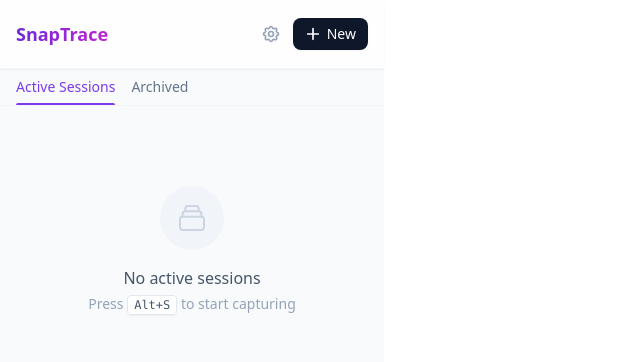
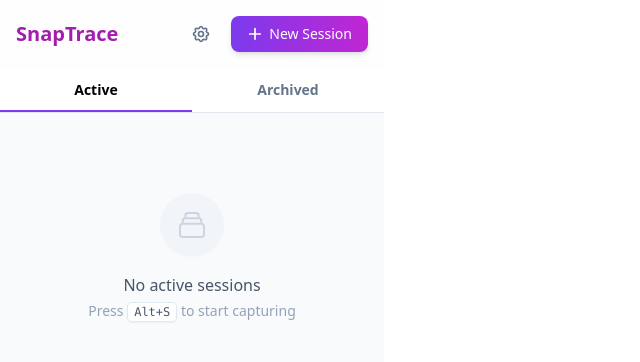
Before and after one commit to DNI9/SnapTrace, a React (Vite) app: page / in a window 1280 px wide. Shown: the top 362 px of the page, without its empty margins (0-640 px from the left). Built offline with nearby package versions, Linux system fonts and the light colour scheme.

Commit message:
style: refresh UI with updated styling for header, tabs, and session cards.

```diff
--- a/src/App.tsx
+++ b/src/App.tsx
@@ -152,19 +152,17 @@
 
   return (
     <div className="w-96 h-[500px] flex flex-col bg-slate-50 font-sans text-slate-800">
-      <header className="bg-white/80 backdrop-blur-md sticky top-0 z-10 p-4 flex justify-between items-center border-b border-slate-100 shadow-sm">
+      <header className="bg-white/80 backdrop-blur-md sticky top-0 z-10 p-4 flex justify-between items-center bg-white">
         <div className="flex items-center gap-2">
-          <h1 className="font-bold text-lg bg-clip-text text-transparent bg-gradient-to-r from-violet-700 to-fuchsia-600">
-            SnapTrace
-          </h1>
+          <h1 className="font-bold text-xl text-fuchsia-700">SnapTrace</h1>
         </div>
-        <div className="flex items-center space-x-1">
+        <div className="flex items-center gap-3">
           <button
             onClick={() => setShowSettings(!showSettings)}
-            className={`p-2 rounded-lg transition-all duration-200 ${
+            className={`p-2 rounded-full transition-all duration-200 ${
               showSettings
                 ? 'bg-violet-100 text-violet-700'
-                : 'text-slate-400 hover:text-slate-600 hover:bg-slate-100'
+                : 'text-slate-500 hover:text-slate-700 hover:bg-slate-100'
             }`}
             title="Settings"
           >
@@ -185,7 +183,7 @@
           </button>
           <button
             onClick={() => setIsCreating(true)}
-            className="flex items-center gap-1.5 px-3 py-1.5 bg-slate-900 hover:bg-slate-800 text-white text-sm font-medium rounded-lg transition-colors shadow-sm hover:shadow active:scale-95"
+            className="flex items-center gap-1.5 px-4 py-2 bg-gradient-to-r from-violet-600 to-fuchsia-600 hover:from-violet-700 hover:to-fuchsia-700 text-white text-sm font-medium rounded-lg transition-all shadow-md hover:shadow-lg active:scale-95"
           >
             <svg className="w-4 h-4" fill="none" stroke="currentColor" viewBox="0 0 24 24">
               <path
@@ -195,7 +193,7 @@
                 d="M12 4v16m8-8H4"
               />
             </svg>
-            <span>New</span>
+            <span>New Session</span>
           </button>
         </div>
       </header>
@@ -278,27 +276,28 @@
       )}
 
       {/* Tabs */}
-      <div className="px-4 pt-2 flex space-x-4 border-b border-slate-100">
+      {/* Tabs */}
+      <div className="flex border-b border-slate-200 bg-white">
         <button
           onClick={() => setActiveTab('active')}
-          className={`pb-2 text-sm font-medium transition-colors relative ${
-            activeTab === 'active' ? 'text-violet-600' : 'text-slate-500 hover:text-slate-700'
+          className={`flex-1 py-3 text-sm font-semibold transition-colors relative ${
+            activeTab === 'active' ? 'text-black' : 'text-slate-500 hover:text-slate-700'
           }`}
         >
-          Active Sessions
+          Active
           {activeTab === 'active' && (
-            <span className="absolute bottom-0 left-0 right-0 h-0.5 bg-violet-600 rounded-t-full" />
+            <span className="absolute bottom-0 left-0 right-0 h-0.5 bg-violet-600" />
           )}
         </button>
         <button
           onClick={() => setActiveTab('archived')}
-          className={`pb-2 text-sm font-medium transition-colors relative ${
-            activeTab === 'archived' ? 'text-violet-600' : 'text-slate-500 hover:text-slate-700'
+          className={`flex-1 py-3 text-sm font-semibold transition-colors relative ${
+            activeTab === 'archived' ? 'text-black' : 'text-slate-500 hover:text-slate-700'
           }`}
         >
           Archived
           {activeTab === 'archived' && (
-            <span className="absolute bottom-0 left-0 right-0 h-0.5 bg-violet-600 rounded-t-full" />
+            <span className="absolute bottom-0 left-0 right-0 h-0.5 bg-violet-600" />
           )}
         </button>
       </div>
@@ -334,10 +333,10 @@
               <div
                 key={session.id}
                 onClick={() => activateSession(session.id)}
-                className={`group relative p-3.5 rounded-xl border transition-all duration-200 cursor-pointer ${
+                className={`group relative p-4 rounded-xl border transition-all duration-200 cursor-pointer mb-3 ${
                   session.id === activeSessionId
-                    ? 'bg-white border-violet-500 ring-2 ring-violet-500/10 shadow-md shadow-violet-100'
-                    : 'bg-white border-slate-100 hover:border-violet-200 hover:shadow-md hover:-translate-y-0.5'
+                    ? 'bg-white border-violet-400 shadow-md shadow-violet-100 ring-1 ring-violet-400'
+                    : 'bg-white border-violet-200 hover:border-violet-300 hover:shadow-md'
                 }`}
               >
                 <div className="flex justify-between items-start">
@@ -373,21 +372,18 @@
                       <>
                         <div className="flex items-center gap-2 mb-1">
                           <h3
-                            className={`font-semibold text-sm truncate ${session.id === activeSessionId ? 'text-violet-900' : 'text-slate-700 group-hover:text-violet-700'}`}
+                            className={`font-bold text-base truncate ${session.id === activeSessionId ? 'text-indigo-900' : 'text-indigo-900'}`}
                           >
                             {session.name}
                           </h3>
-                          {session.id === activeSessionId && (
-                            <span className="flex h-2 w-2 relative">
-                              <span className="animate-ping absolute inline-flex h-full w-full rounded-full bg-emerald-400 opacity-75"></span>
-                              <span className="relative inline-flex rounded-full h-2 w-2 bg-emerald-500"></span>
-                            </span>
-                          )}
+                          <span
+                            className={`inline-block h-2.5 w-2.5 rounded-full ${session.id === activeSessionId ? 'bg-green-500' : 'bg-slate-300'}`}
+                          ></span>
                         </div>
-                        <p className="text-xs text-slate-500 font-medium">
+                        <p className="text-xs text-slate-500">
                           {session.itemCount} items
                           <span className="mx-1.5 opacity-50">|</span>
-                          <span className="font-normal opacity-75">
+                          <span className="">
                             {new Date(session.createdAt).toLocaleDateString(undefined, {
                               month: 'short',
                               day: 'numeric',
```
